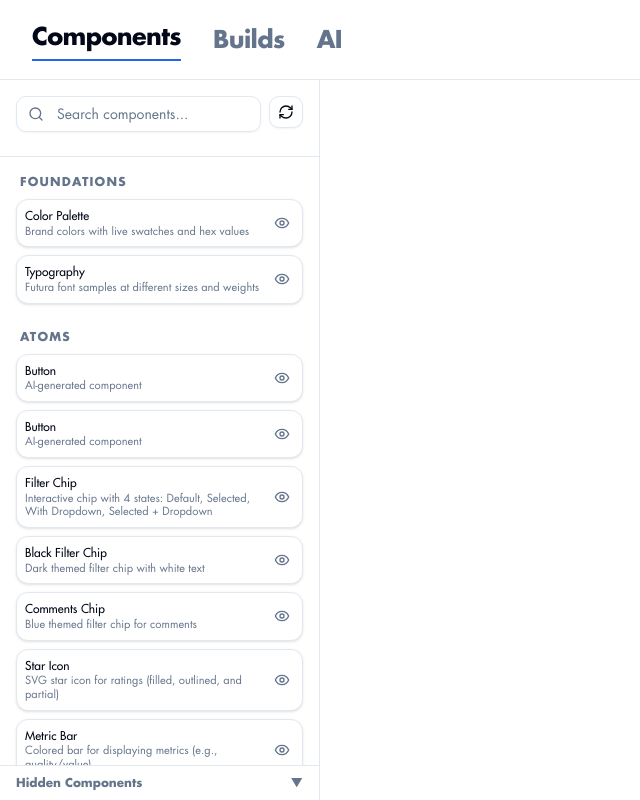
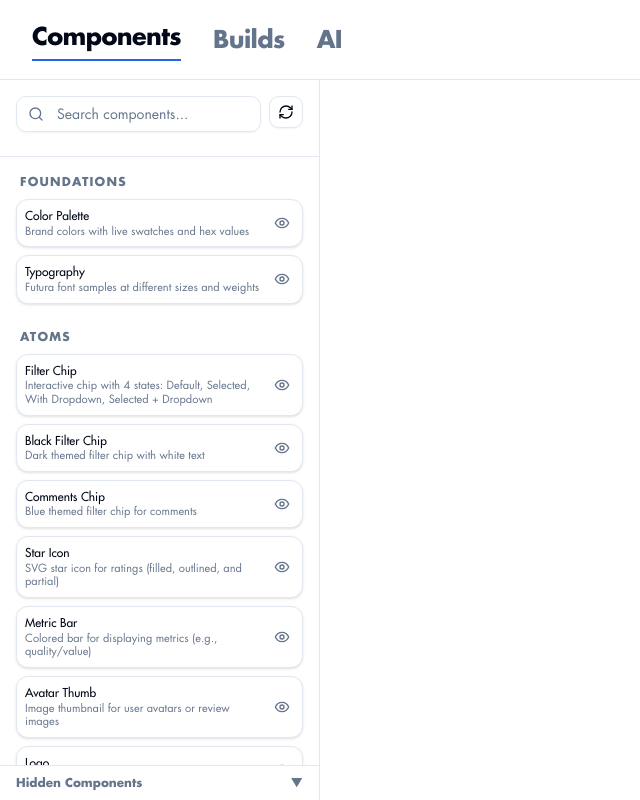
Before and after one commit to rmarti55/componentlibrary, a React (Vite) app: page / in a window 1280 px wide. Shown: the whole page, without its empty margins (0-640 px from the left). Built offline with nearby package versions, Linux system fonts and the light colour scheme.

Commit message:
Fix build errors: add Babel types and remove Button component references

```diff
--- a/package.json
+++ b/package.json
@@ -28,6 +28,7 @@
     "tailwindcss-animate": "^1.0.7"
   },
   "devDependencies": {
+    "@types/babel__standalone": "^7.1.9",
     "@types/react": "^18.2.15",
     "@types/react-dom": "^18.2.7",
     "@typescript-eslint/eslint-plugin": "^6.0.0",
--- a/src/data/componentCategories.ts
+++ b/src/data/componentCategories.ts
@@ -1,6 +1,5 @@
 import { ComponentCategory } from '@/types/Component'
 import FilterChips from '@/components/FilterChips'
-import Button from '@/components/ai/Button'
 import CommentsChip from '@/components/CommentsChip'
 import FilterChip from '@/components/FilterChip'
 import MultiBrandDashboard from '@/components/MultiBrandDashboard'
@@ -96,73 +95,7 @@ const typography = {
     name: 'Atoms',
     description: 'Individual UI building blocks - buttons, inputs, and basic components',
     layout: 'showcase',
-    variants: [      {
-        id: 'button',
-        name: 'Button',
-        description: 'AI-generated component',
-        component: Button,
-        interactive: false,
-        code: `import React from 'react';
-
-interface ButtonProps {
-  children: React.ReactNode;
-  onClick?: (event: React.MouseEvent<HTMLButtonElement, MouseEvent>) => void;
-}
-
-const Button: React.FC<ButtonProps> = ({ children, onClick }) => {
-  return (
-    <button
-      className="bg-red-500 hover:bg-red-700 text-white font-bold py-2 px-4 rounded"
-      onClick={onClick}
-    >
-      {children}
-    </button>
-  );
-};
-
-export default Button; // atom`,
-        states: [
-          {
-            name: 'Default',
-            props: {},
-            description: 'Default state'
-          }
-        ]
-      },      {
-        id: 'button',
-        name: 'Button',
-        description: 'AI-generated component',
-        component: Button,
-        interactive: false,
-        code: `import React from 'react';
-
-interface ButtonProps {
-  children: React.ReactNode;
-  onClick?: (event: React.MouseEvent<HTMLButtonElement>) => void;
-}
-
-const Button: React.FC<ButtonProps> = ({ children, onClick }) => {
-  return (
-    <button
-      className="bg-red-500 hover:bg-red-700 text-white font-bold py-2 px-4 rounded"
-      onClick={onClick}
-    >
-      {children}
-    </button>
-  );
-};
-
-export default Button;
-
-// Categorized as: atom`,
-        states: [
-          {
-            name: 'Default',
-            props: {},
-            description: 'Default state'
-          }
-        ]
-      },
+    variants: [
       {
         id: 'filter-chip',
         name: 'Filter Chip',
```
Also changed, not shown: 1 other file (tests, documents, lock files or other folders).
